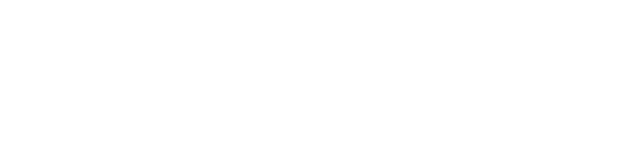
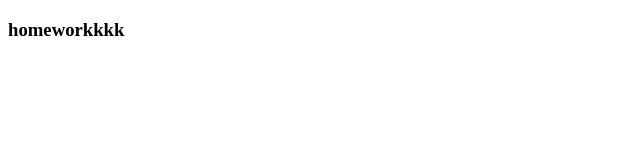
Before and after one commit to JunheeChoi/hw, a plain HTML site: page index.html in a window 1280 px wide. Shown: the whole page, without its empty margins (0-640 px from the left). Drawn offline with Linux system fonts and the light colour scheme.

Commit message:
just type some words

```diff
--- a/index.html
+++ b/index.html
@@ -5,6 +5,6 @@
     <title>index page</title>
 </head>
 <body>
-
+<h3>homeworkkkk</h3>
 </body>
 </html>
```
